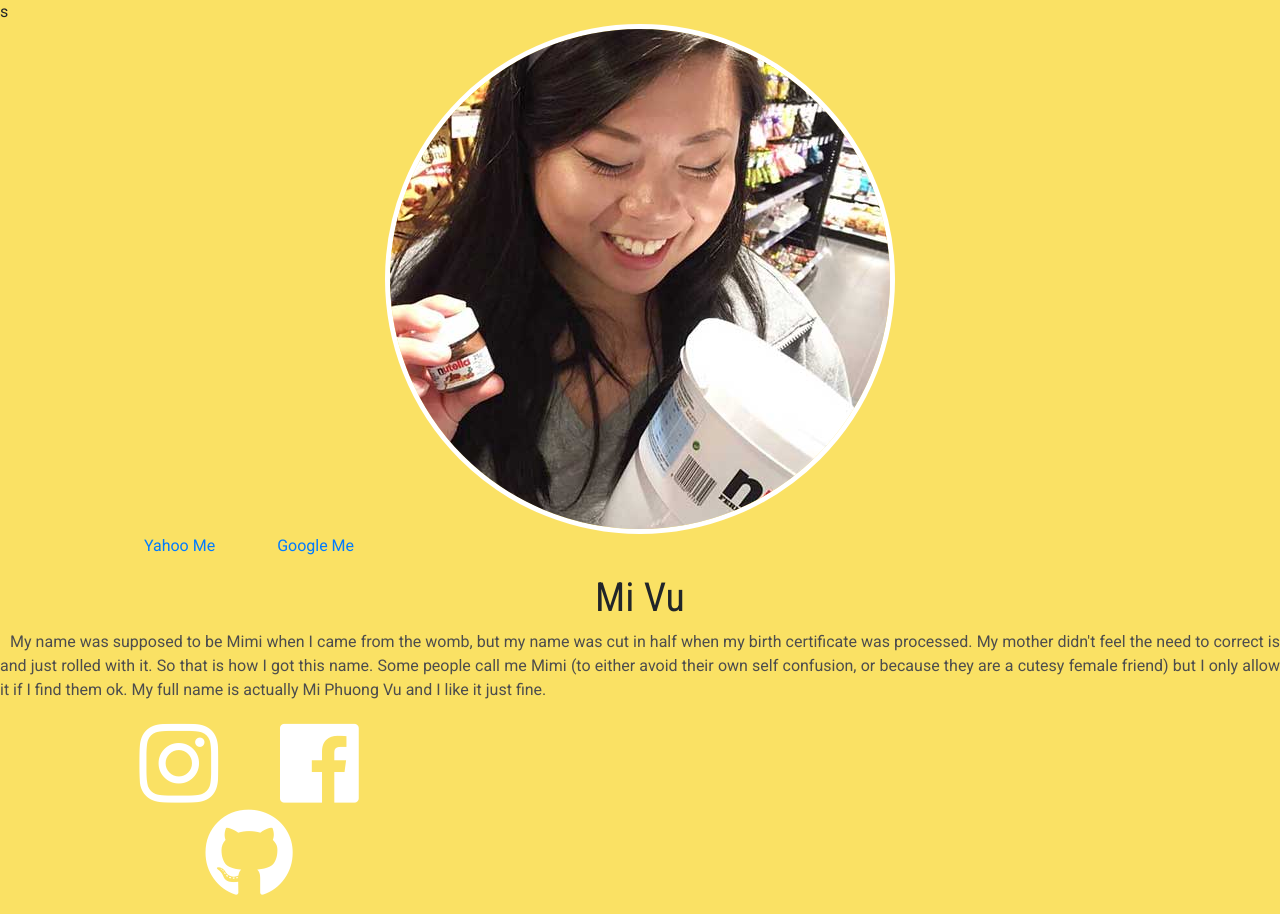
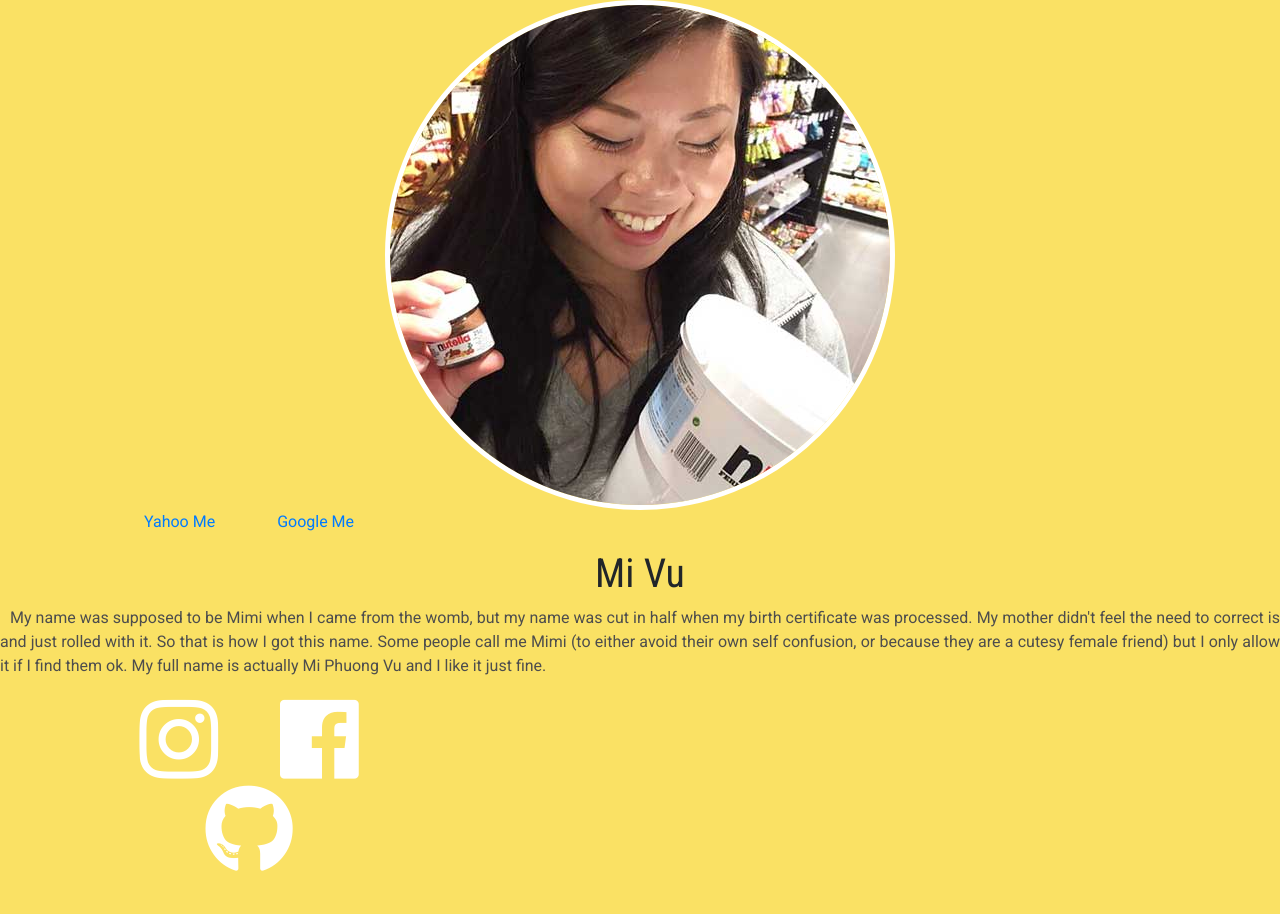
Before and after one commit to MiPhuongVu/thurs-site, a Jekyll site: the page built from index.html, in a window 1280 px wide. Built offline with Jekyll 4.4.1, drawn with Linux system fonts in a browser that asks for light colours; nearby versions of some CDN libraries.

Commit message:
Update default.html

```diff
--- a/_layouts/default.html
+++ b/_layouts/default.html
@@ -8,7 +8,7 @@
     <link href="https://fonts.googleapis.com/css?family=Roboto|Roboto+Condensed" rel="stylesheet">
     <link href="https://stackpath.bootstrapcdn.com/bootstrap/4.1.3/css/bootstrap.min.css" rel="stylesheet" integrity="sha384-MCw98/SFnGE8fJT3GXwEOngsV7Zt27NXFoaoApmYm81iuXoPkFOJwJ8ERdknLPMO" crossorigin="anonymous">
     <link rel="stylesheet" href="https://use.fontawesome.com/releases/v5.3.1/css/all.css" integrity="sha384-mzrmE5qonljUremFsqc01SB46JvROS7bZs3IO2EmfFsd15uHvIt+Y8vEf7N7fWAU" crossorigin="anonymous">
-    <link rel="stylesheet" href="{{site.baseurl}}assets/css/main.css">s
+    <link rel="stylesheet" href="{{site.baseurl}}assets/css/main.css">
     <title>About Me</title>
 </head>
 <body>
```
